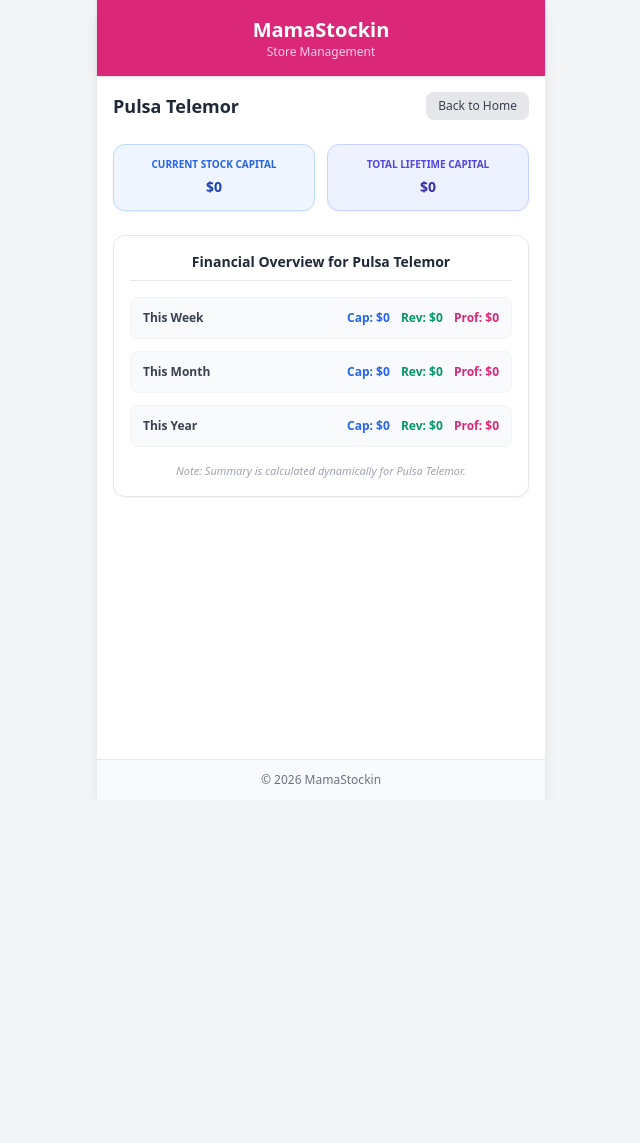
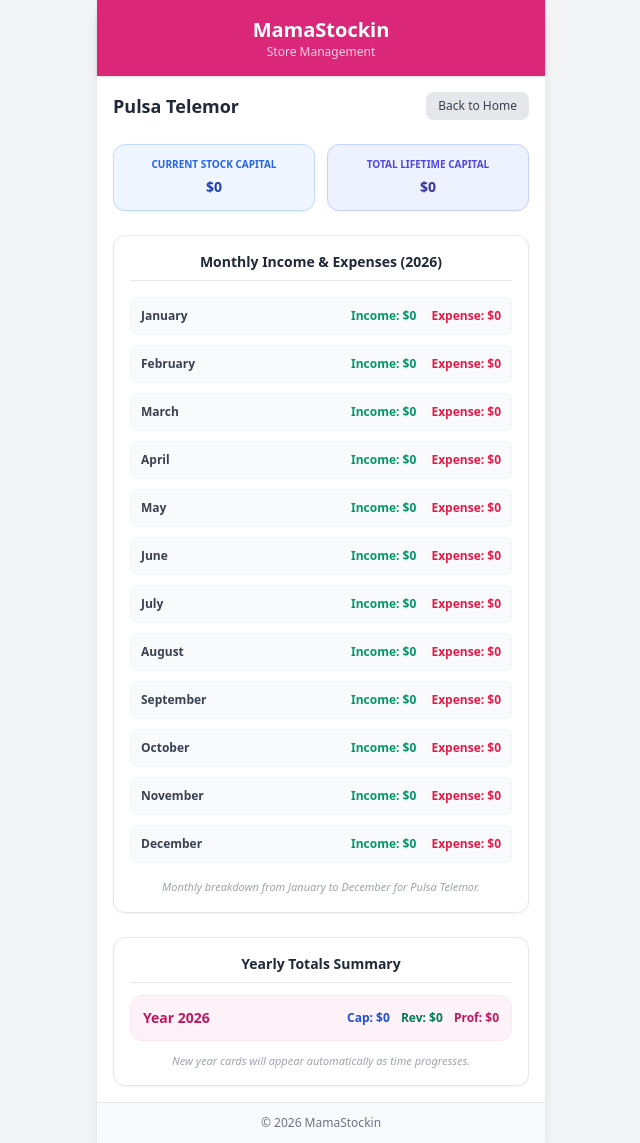
Before and after one commit to abindacarmo/mama-stockin, a Django app: page /summary/?type=pulsa in a window 1280 px wide. Shown: the whole page, without its empty margins (319-959 px from the left). Before the commit the page ends 784 px from the top, so only its background shows below. Run offline with Django 5.2, Linux system fonts and the light colour scheme; tables that the repository leaves empty hold one stand-in row (values such as "Sample post"); some libraries are stand-ins or nearby versions.

Commit message:
Implement monthly Jan-Dec breakdown and dynamic yearly summary cards for product overview

```diff
--- a/store/templates/store/summary_bisnis.html
+++ b/store/templates/store/summary_bisnis.html
@@ -21,43 +21,44 @@
         </div>
     </div>
 
-    <!-- Summary Overview Card without Table -->
+    <!-- Monthly Breakdown Card (January to December for Current Year) -->
     <div class="bg-white border border-gray-200 p-4 rounded-xl space-y-4 shadow-sm">
-        <h3 class="text-sm font-bold text-gray-800 text-center border-b pb-2">Financial Overview for {{ title }}</h3>
+        <h3 class="text-sm font-bold text-gray-800 text-center border-b pb-2">Monthly Income & Expenses ({{ current_year }})</h3>
 
-        <div class="space-y-3">
-            <!-- This Week -->
-            <div class="bg-gray-50 p-3 rounded-lg border border-gray-100 flex justify-between items-center">
-                <span class="text-xs font-bold text-gray-700">This Week</span>
-                <div class="text-right text-xs space-x-2">
-                    <span class="text-blue-600 font-semibold">Cap: ${{ weekly_capital }}</span>
-                    <span class="text-emerald-600 font-semibold">Rev: ${{ weekly_revenue }}</span>
-                    <span class="text-pink-600 font-bold">Prof: ${{ weekly_profit }}</span>
+        <div class="space-y-2.5">
+            {% for item in months_data %}
+                <div class="bg-gray-50 p-2.5 rounded-lg border border-gray-100 flex justify-between items-center text-xs">
+                    <span class="font-semibold text-gray-700 w-24">{{ item.month }}</span>
+                    <div class="text-right space-x-3">
+                        <span class="text-emerald-600 font-semibold">Income: ${{ item.revenue }}</span>
+                        <span class="text-rose-600 font-semibold">Expense: ${{ item.expense }}</span>
+                    </div>
                 </div>
-            </div>
+            {% endfor %}
+        </div>
+        <p class="text-[11px] text-gray-400 text-center italic">Monthly breakdown from January to December for {{ title }}.</p>
+    </div>
 
-            <!-- This Month -->
-            <div class="bg-gray-50 p-3 rounded-lg border border-gray-100 flex justify-between items-center">
-                <span class="text-xs font-bold text-gray-700">This Month</span>
-                <div class="text-right text-xs space-x-2">
-                    <span class="text-blue-600 font-semibold">Cap: ${{ monthly_capital }}</span>
-                    <span class="text-emerald-600 font-semibold">Rev: ${{ monthly_revenue }}</span>
-                    <span class="text-pink-600 font-bold">Prof: ${{ monthly_profit }}</span>
+    <!-- Yearly Summary Labels (Dynamically adds per year) -->
+    <div class="bg-white border border-gray-200 p-4 rounded-xl space-y-3 shadow-sm">
+        <h3 class="text-sm font-bold text-gray-800 text-center border-b pb-2">Yearly Totals Summary</h3>
+        <div class="space-y-2.5">
+            {% for ys in yearly_summaries %}
+                <div class="bg-pink-50 border border-pink-100 p-3 rounded-xl flex justify-between items-center text-xs">
+                    <span class="font-bold text-pink-700 text-sm">Year {{ ys.year }}</span>
+                    <div class="text-right space-x-2">
+                        <span class="text-blue-700 font-semibold">Cap: ${{ ys.capital }}</span>
+                        <span class="text-emerald-700 font-semibold">Rev: ${{ ys.revenue }}</span>
+                        <span class="text-pink-700 font-bold">Prof: ${{ ys.profit }}</span>
+                    </div>
                 </div>
-            </div>
-
-            <!-- This Year -->
-            <div class="bg-gray-50 p-3 rounded-lg border border-gray-100 flex justify-between items-center">
-                <span class="text-xs font-bold text-gray-700">This Year</span>
-                <div class="text-right text-xs space-x-2">
-                    <span class="text-blue-600 font-semibold">Cap: ${{ yearly_capital }}</span>
-                    <span class="text-emerald-600 font-semibold">Rev: ${{ yearly_revenue }}</span>
-                    <span class="text-pink-600 font-bold">Prof: ${{ yearly_profit }}</span>
+            {% empty %}
+                <div class="text-center text-xs text-gray-400 py-3">
+                    No yearly records yet.
                 </div>
-            </div>
+            {% endfor %}
         </div>
-
-        <p class="text-[11px] text-gray-400 text-center italic">Note: Summary is calculated dynamically for {{ title }}.</p>
+        <p class="text-[11px] text-gray-400 text-center italic">New year cards will appear automatically as time progresses.</p>
     </div>
 </div>
 {% endblock %}
--- a/store/views.py
+++ b/store/views.py
@@ -64,82 +64,86 @@ def home(request):
 def summary_bisnis(request):
     product_type = request.GET.get('type', 'pulsa')
     today = timezone.now().date()
-    week_ago = today - timezone.timedelta(days=7)
+    current_year = today.year
 
     if product_type == 'teri':
         title = "Ikan Teri"
         products_query = Product.objects.filter(name__icontains='teri')
-        weekly_transactions = Transaction.objects.none()
-        weekly_consignments = Consignment.objects.filter(settlement_date__gte=week_ago, is_settled=True, product__name__icontains='teri')
-
-        monthly_transactions = Transaction.objects.none()
-        monthly_consignments = Consignment.objects.filter(settlement_date__year=today.year, settlement_date__month=today.month, is_settled=True, product__name__icontains='teri')
-
-        yearly_transactions = Transaction.objects.none()
-        yearly_consignments = Consignment.objects.filter(settlement_date__year=today.year, is_settled=True, product__name__icontains='teri')
-
         lifetime_consignments = Consignment.objects.filter(product__name__icontains='teri', is_settled=True)
         total_lifetime_capital = sum(c.quantity_sold * c.product.purchase_price for c in lifetime_consignments) or 0
 
-        weekly_expenses = Expense.objects.none()
-        monthly_expenses = Expense.objects.none()
-        yearly_expenses = Expense.objects.none()
+        # Get all distinct years from settlements
+        settlement_years = Consignment.objects.filter(product__name__icontains='teri', is_settled=True).dates('settlement_date', 'year')
+        years_set = {d.year for d in settlement_years}
+        years_set.add(current_year)
+
+        yearly_summaries = []
+        for yr in sorted(years_set, reverse=True):
+            yr_consignments = Consignment.objects.filter(settlement_date__year=yr, is_settled=True, product__name__icontains='teri')
+            yr_rev = sum(c.amount_received for c in yr_consignments) or 0
+            yr_cap = sum(c.quantity_sold * c.product.purchase_price for c in yr_consignments) or 0
+            yearly_summaries.append({
+                'year': yr,
+                'revenue': yr_rev,
+                'capital': yr_cap,
+                'profit': yr_rev - yr_cap,
+            })
     else:
         title = "Pulsa Telemor"
         products_query = Product.objects.filter(name__icontains='pulsa')
-        weekly_transactions = Transaction.objects.filter(date__gte=week_ago, product__name__icontains='pulsa')
-        weekly_consignments = Consignment.objects.none()
-
-        monthly_transactions = Transaction.objects.filter(date__year=today.year, date__month=today.month, product__name__icontains='pulsa')
-        monthly_consignments = Consignment.objects.none()
-
-        yearly_transactions = Transaction.objects.filter(date__year=today.year, product__name__icontains='pulsa')
-        yearly_consignments = Consignment.objects.none()
-
         lifetime_transactions = Transaction.objects.filter(product__name__icontains='pulsa')
         total_lifetime_capital = sum(tx.quantity * tx.product.purchase_price for tx in lifetime_transactions) or 0
 
-        weekly_expenses = Expense.objects.none()
-        monthly_expenses = Expense.objects.none()
-        yearly_expenses = Expense.objects.none()
+        # Get all distinct years from transactions
+        tx_years = Transaction.objects.filter(product__name__icontains='pulsa').dates('date', 'year')
+        years_set = {d.year for d in tx_years}
+        years_set.add(current_year)
 
-    # Current Stock Capital (Stock * purchase_price)
+        yearly_summaries = []
+        for yr in sorted(years_set, reverse=True):
+            yr_transactions = Transaction.objects.filter(date__year=yr, product__name__icontains='pulsa')
+            yr_rev = sum(tx.total_price for tx in yr_transactions) or 0
+            yr_cap = sum(tx.quantity * tx.product.purchase_price for tx in yr_transactions) or 0
+            yearly_summaries.append({
+                'year': yr,
+                'revenue': yr_rev,
+                'capital': yr_cap,
+                'profit': yr_rev - yr_cap,
+            })
+
+    # Current Stock Capital
     current_stock_capital = sum(p.stock * p.purchase_price for p in products_query) or 0
 
-    # Calculations
-    weekly_revenue = sum(tx.total_price for tx in weekly_transactions) + sum(c.amount_received for c in weekly_consignments) or 0
-    weekly_capital = sum(tx.quantity * tx.product.purchase_price for tx in weekly_transactions) + sum(c.quantity_sold * c.product.purchase_price for c in weekly_consignments) or 0
-    weekly_expense = sum(exp.amount for exp in weekly_expenses) or 0
-    weekly_profit = weekly_revenue - weekly_capital - weekly_expense
+    # Monthly breakdown for current year (January to December)
+    months_data = []
+    month_names = [
+        "January", "February", "March", "April", "May", "June",
+        "July", "August", "September", "October", "November", "December"
+    ]
 
-    monthly_revenue = sum(tx.total_price for tx in monthly_transactions) + sum(c.amount_received for c in monthly_consignments) or 0
-    monthly_capital = sum(tx.quantity * tx.product.purchase_price for tx in monthly_transactions) + sum(c.quantity_sold * c.product.purchase_price for c in monthly_consignments) or 0
-    monthly_expense = sum(exp.amount for exp in monthly_expenses) or 0
-    monthly_profit = monthly_revenue - monthly_capital - monthly_expense
+    for m in range(1, 13):
+        if product_type == 'teri':
+            m_consignments = Consignment.objects.filter(settlement_date__year=current_year, settlement_date__month=m, is_settled=True, product__name__icontains='teri')
+            rev = sum(c.amount_received for c in m_consignments) or 0
+            exp = 0
+        else:
+            m_transactions = Transaction.objects.filter(date__year=current_year, date__month=m, product__name__icontains='pulsa')
+            rev = sum(tx.total_price for tx in m_transactions) or 0
+            exp = 0
 
-    yearly_revenue = sum(tx.total_price for tx in yearly_transactions) + sum(c.amount_received for c in yearly_consignments) or 0
-    yearly_capital = sum(tx.quantity * tx.product.purchase_price for tx in yearly_transactions) + sum(c.quantity_sold * c.product.purchase_price for c in yearly_consignments) or 0
-    yearly_expense = sum(exp.amount for exp in yearly_expenses) or 0
-    yearly_profit = yearly_revenue - yearly_capital - yearly_expense
+        months_data.append({
+            'month': month_names[m - 1],
+            'revenue': rev,
+            'expense': exp,
+        })
 
     context = {
         'title': title,
         'current_stock_capital': current_stock_capital,
         'total_lifetime_capital': total_lifetime_capital,
-        'weekly_capital': weekly_capital,
-        'weekly_revenue': weekly_revenue,
-        'weekly_expense': weekly_expense,
-        'weekly_profit': weekly_profit,
-
-        'monthly_capital': monthly_capital,
-        'monthly_revenue': monthly_revenue,
-        'monthly_expense': monthly_expense,
-        'monthly_profit': monthly_profit,
-
-        'yearly_capital': yearly_capital,
-        'yearly_revenue': yearly_revenue,
-        'yearly_expense': yearly_expense,
-        'yearly_profit': yearly_profit,
+        'months_data': months_data,
+        'current_year': current_year,
+        'yearly_summaries': yearly_summaries,
     }
     return render(request, 'store/summary_bisnis.html', context)
 
@@ -223,7 +227,7 @@ def consignment_list(request):
                 )
                 return redirect('consignment_list')
 
-        elif argument_action := action == 'settle':
+        elif action == 'settle':
             consignment_id = request.POST.get('consignment_id')
             quantity_sold = request.POST.get('quantity_sold')
             amount_received = request.POST.get('amount_received')
```
